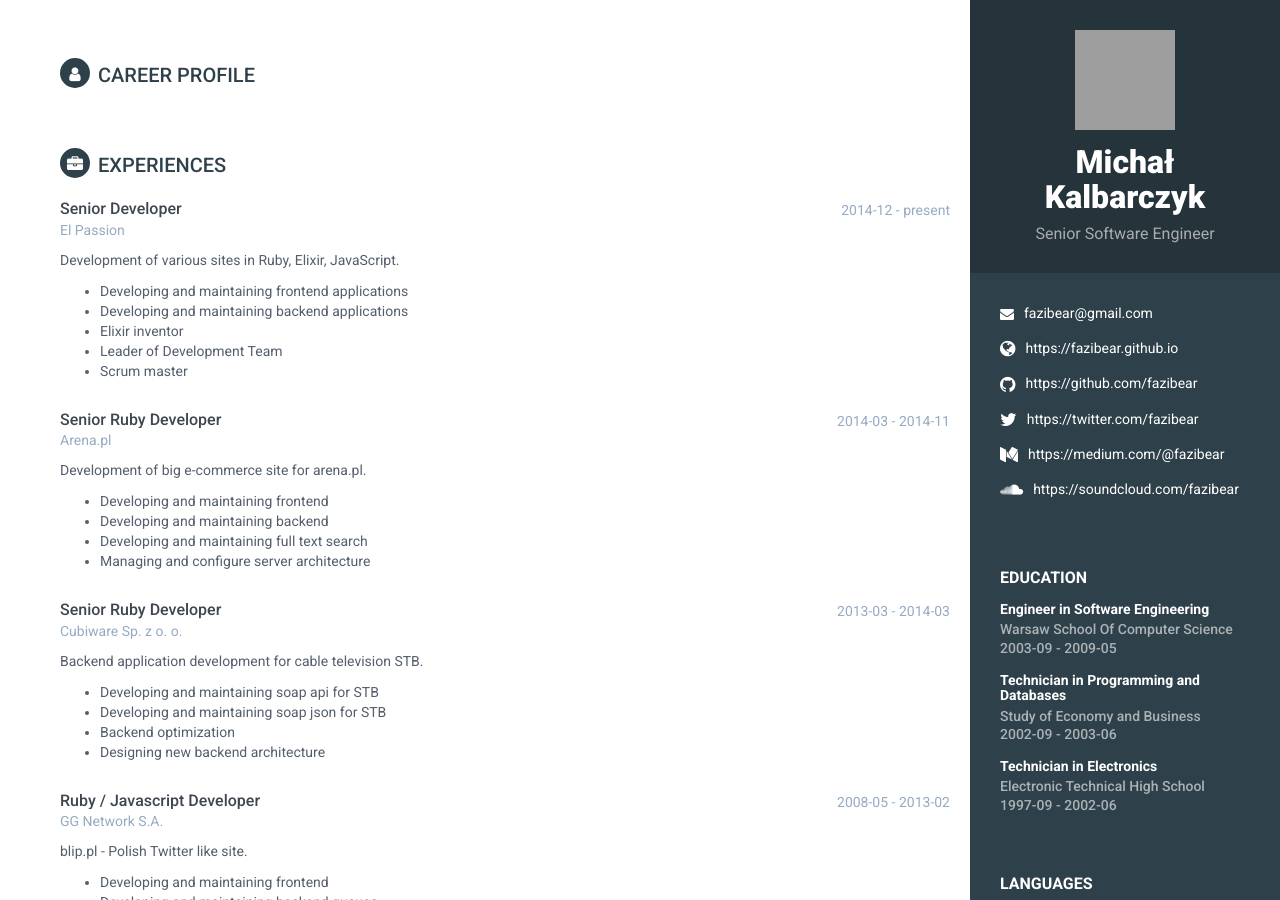
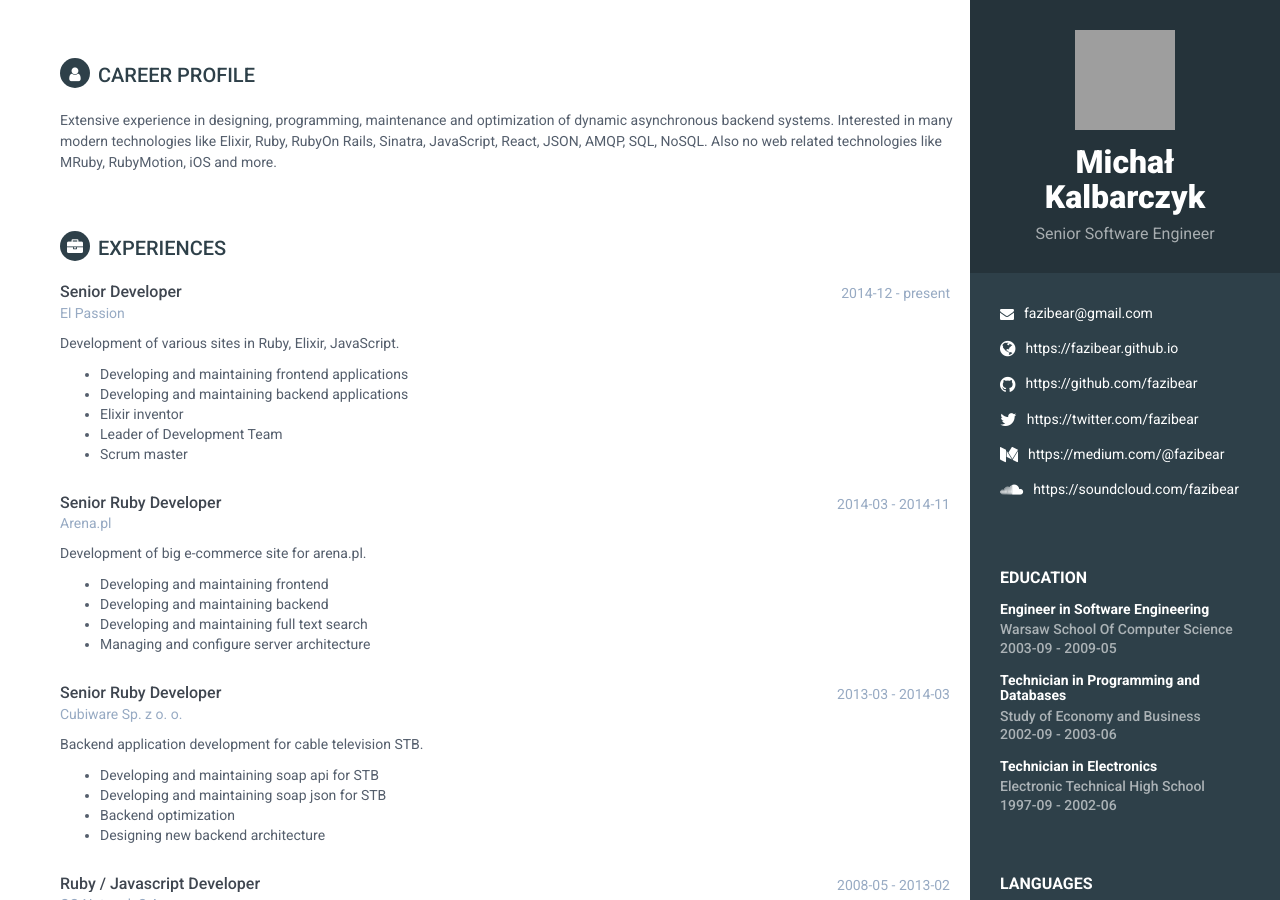
Before and after one commit to fazibear/fazibear.github.io, a Jekyll site: the page built from resume.html, in a window 1280 px wide and 900 px high. Built offline with Jekyll 4.4.1, drawn with Linux system fonts in a browser that asks for light colours; nearby versions of some CDN libraries; grey boxes are pictures that could not be loaded.

Commit message:
Add breif to resume, fix old one
Reason:

Relates to:

```diff
--- a/_data/cv.json
+++ b/_data/cv.json
@@ -14,7 +14,9 @@
   "info": {
     "label": "Senior Software Engineer",
     "characterClass": "Programmer",
-    "brief": ""
+    "brief": "Extensive experience in designing, programming, maintenance and optimization of dynamic asynchronous backend systems.
+      Interested in many modern technologies like Elixir, Ruby, RubyOn Rails, Sinatra, JavaScript, React, JSON, AMQP, SQL, NoSQL.
+      Also no web related technologies like MRuby, RubyMotion, iOS and more."
   },
 
   "projects": [
--- a/_includes/about.html
+++ b/_includes/about.html
@@ -3,7 +3,8 @@
   <p>Hi, my name is Michał Kalbarczyk and I'm software engineer</p>
   <p>I love ruby form first sight. It was long, long time ago, in 2005.</p>
   <p>Have extensive experience in designing, programming, maintenance and optimization of dynamic asynchronous backend systems.</p>
-  <p>Interested with many modern technologies like Ruby, RubyOn Rails, Elixir, Sinatra, JavaScript, CoffeeSctipt, JSON, AMQP, SQL, NoSQL. And also with no web related like MRuby, RubyMotion, Elixir, Go, iOS and many many more.</p>
+  <p>Interested in many modern technologies like Elixir, Ruby, RubyOn Rails, Sinatra, JavaScript, React, JSON, AMQP, SQL, NoSQL.</p>
+  <p>Also no web related technologies like MRuby, RubyMotion, iOS and more.</p>
   <p>Except for programming I playing mainly guitar, but also use other instruments. Making noise that is called music. Spending time on composing, arranging, mixing music.</p>
   <hr class="post-list__divider">
 </li>
```
